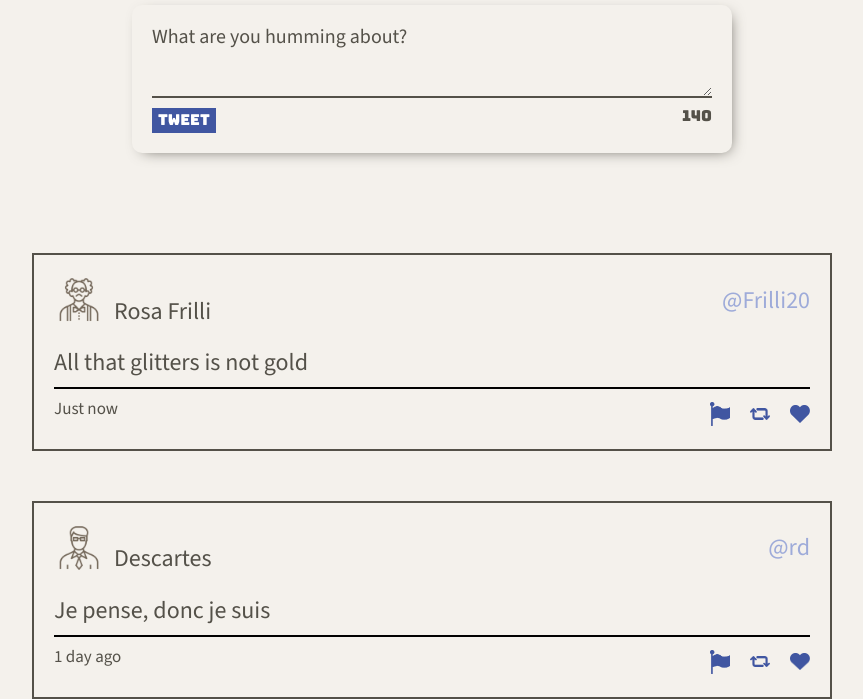
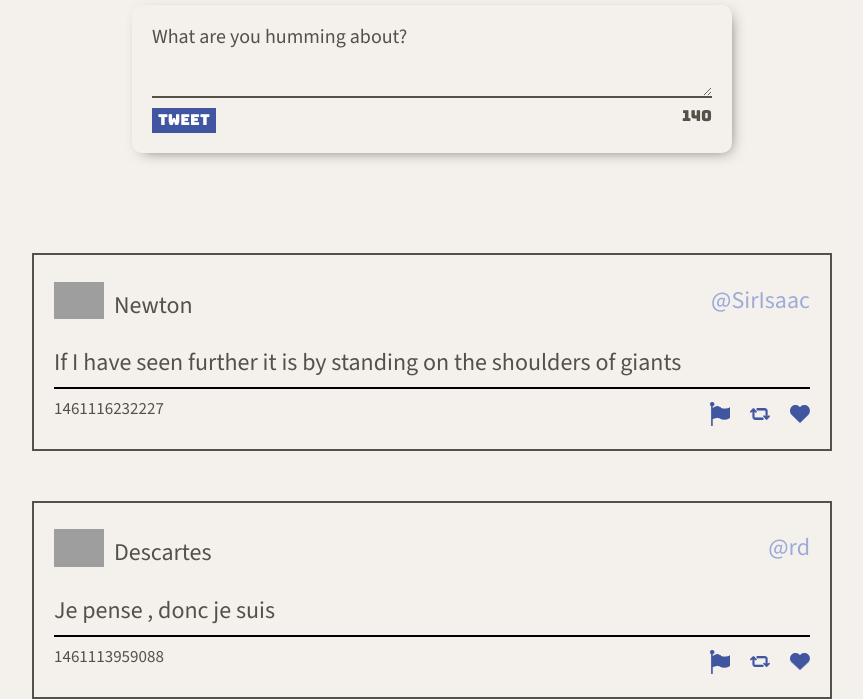
Before and after one commit to Marpace/tweeter, a plain HTML site: page public/index.html in a window 1280 px wide. Shown: the part 713-1412 px from the top of the page, without its empty margins (208-1071 px from the left). Drawn offline with nearby package versions, Linux system fonts and the light colour scheme; grey boxes are pictures that could not be loaded.

Commit message:
create renderTweets function in client.js

```diff
--- a/public/index.html
+++ b/public/index.html
@@ -62,62 +62,7 @@
           </div>
         </form>
       </section>
-      <section class="tweets">
-        <article class="tweet">
-          <header>
-            <div class="tweet-user">
-              <img class="tweet-avatar" src="./images/avatar-1.png" alt="">
-              <span>Rosa Frilli</span>
-            </div>
-            <span class="tweet-username">@Frilli20</span>
-          </header>
-          <p>All that glitters is not gold</p>
-          <footer>
-            <span class="date-added">Just now</span>
-            <div class="tweet-icons">
-              <div class="tweet-icons__container">
-                <img src="./icons/flag-icon.png" alt="" >
-                <img src="./icons/flag-icon-hover.png" alt="" >
-              </div>
-              <div class="tweet-icons__container">
-                <img src="./icons/refresh-icon.png" alt="" >
-                <img src="./icons/refresh-icon-hover.png" alt="" >
-              </div>
-              <div class="tweet-icons__container">
-                <img src="./icons/heart-icon.png" alt="" >
-                <img src="./icons/heart-icon-hover.png" alt="" >
-              </div>
-            </div>
-          </footer>
-        </article>
-        <article class="tweet">
-          <header>
-            <div class="tweet-user">
-              <img class="tweet-avatar" src="./images/avatar-2.png" alt="">
-              <span>Descartes</span>
-            </div>
-            <span class="tweet-username">@rd</span>
-          </header>
-          <p>Je pense, donc je suis</p>
-          <footer>
-            <span class="date-added">1 day ago</span>
-            <div class="tweet-icons">
-              <div class="tweet-icons__container">
-                <img src="./icons/flag-icon.png" alt="" >
-                <img src="./icons/flag-icon-hover.png" alt="" >
-              </div>
-              <div class="tweet-icons__container">
-                <img src="./icons/refresh-icon.png" alt="" >
-                <img src="./icons/refresh-icon-hover.png" alt="" >
-              </div>
-              <div class="tweet-icons__container">
-                <img src="./icons/heart-icon.png" alt="" >
-                <img src="./icons/heart-icon-hover.png" alt="" >
-              </div>
-            </div>
-          </footer>
-        </article>
-      </section>
+      <section class="tweets"></section>
     </main>
 
     <script src="./scripts/composer-char-counter.js"></script>
--- a/public/scripts/client.js
+++ b/public/scripts/client.js
@@ -3,3 +3,75 @@
  * jQuery is already loaded
  * Reminder: Use (and do all your DOM work in) jQuery's document ready function
  */
+
+
+$(document).ready(function() {
+
+  const testData =  [
+      {
+        "user": {
+          "name": "Newton",
+          "avatars": "https://i.imgur.com/73hZDYK.png"
+          ,
+          "handle": "@SirIsaac"
+        },
+        "content": {
+          "text": "If I have seen further it is by standing on the shoulders of giants"
+        },
+        "created_at": 1461116232227
+      },
+      {
+        "user": {
+          "name": "Descartes",
+          "avatars": "https://i.imgur.com/nlhLi3I.png",
+          "handle": "@rd" },
+        "content": {
+          "text": "Je pense , donc je suis"
+        },
+        "created_at": 1461113959088
+      }
+    ]
+
+  const createTweetElement = function(tweet) {
+    let newElement =
+    `<article class="tweet">
+      <header>
+        <div class="tweet-user">
+          <img class="tweet-avatar" src=${tweet.user.avatars} alt="">
+          <span>${tweet.user.name}</span>
+        </div>
+        <span class="tweet-username">${tweet.user.handle}</span>
+      </header>
+      <p>${tweet.content.text}</p>
+      <footer>
+        <span class="date-added">${tweet.created_at}</span>
+        <div class="tweet-icons">
+          <div class="tweet-icons__container">
+            <img src="./icons/flag-icon.png" alt="" >
+            <img src="./icons/flag-icon-hover.png" alt="" >
+          </div>
+          <div class="tweet-icons__container">
+            <img src="./icons/refresh-icon.png" alt="" >
+            <img src="./icons/refresh-icon-hover.png" alt="" >
+          </div>
+          <div class="tweet-icons__container">
+            <img src="./icons/heart-icon.png" alt="" >
+            <img src="./icons/heart-icon-hover.png" alt="" >
+          </div>
+        </div>
+      </footer>
+    </article>`
+
+    return newElement;
+  }
+
+  const renderTweets = function(tweets) {
+    tweets.forEach(tweet => {
+      const $tweet = createTweetElement(tweet);
+      $(".tweets").append($tweet);
+    })
+  }
+
+  renderTweets(testData);
+
+});
```
